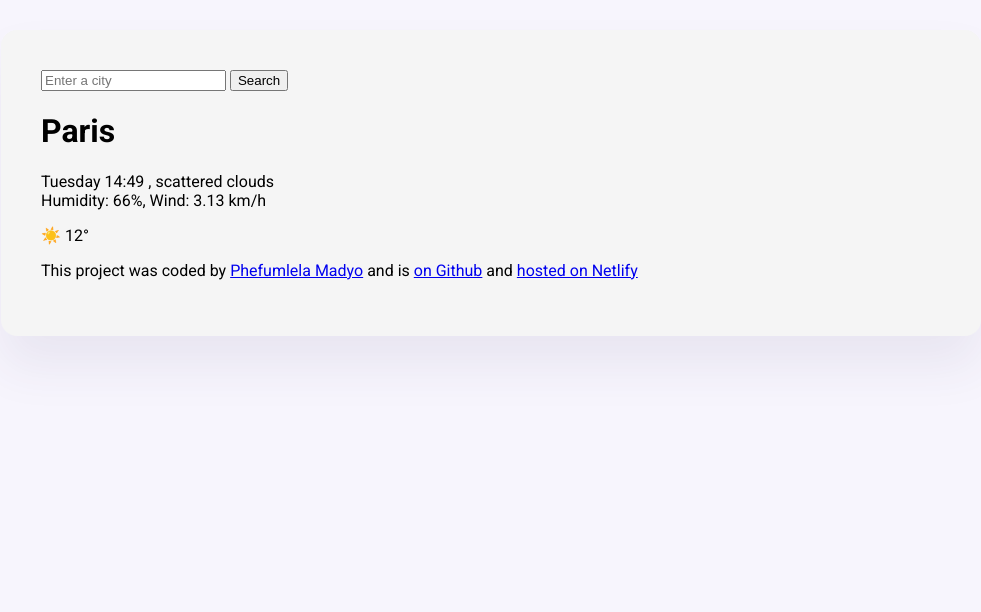
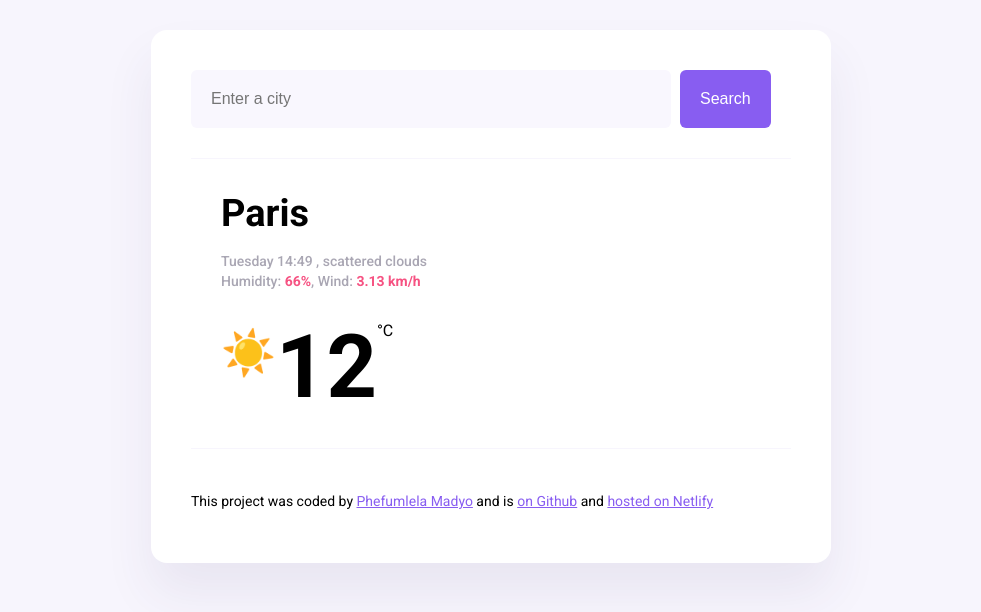
Before and after one commit to PhefuM/weather-application, a plain HTML site: page index.html in a window 1280 px wide. Shown: the whole page, without its empty margins (149-1130 px from the left). Drawn offline with Linux system fonts and the light colour scheme.

Commit message:
Added basic CSS

```diff
--- a/index.html
+++ b/index.html
@@ -13,26 +13,28 @@
     <title>My weather application</title>
 </head>
 <body>
-  <div class="weather-app"
+  <div class="weather-app">
     <header>
-        <form>
+        <form class="search-form">
             <input type="search"
-            placeholder="Enter a city" required />
-            <input type="submit" value="Search" />
-            </form>
+            placeholder="Enter a city" required class="search-form-input" />
+            <input type="submit" value="Search" class="search-form-button"/>
+        </form>
     </header>
-    <div>
     <main>
-        <h1>Paris</h1>
-        <p>
+      <div class="weather-app-data">
+        <h1 class="weather-app-city">Paris</h1>
+        <p class="weather-app-details">
             Tuesday 14:49 , scattered clouds
             <br />
-            Humidity: 66%, Wind: 3.13 km/h
+            Humidity: <strong>66%</strong>, Wind: <strong>3.13 km/h</strong>
         </p>
     </div>
-    </main>
-    <div>☀️ 12°</div>
-</body>
+    <div class="weather-app-temperature-container">
+      <div class="weather-app-icon">☀️</div>
+      <div class="weather-app-temperature">12</div>
+      <div class="weather-app-unit">°C</div>
+</main>
 <footer>
     <p>
         This project was coded by
@@ -42,4 +44,5 @@
     </p>
  </footer>
 </div>
+</body>
 </html>
--- a/src/style.css
+++ b/src/style.css
@@ -3,11 +3,91 @@ background-color: #F7F5FD;
 font-family: "Roboto", sans-serif;
 }
 
+header{
+    border-bottom: 1px solid #F7F5FD;
+    padding: 0 0 30px 0;
+}
+
 .weather-app{
-    background: whitesmoke;
-    max-width: 900px;
+    background: #FFFFFF;
+    max-width: 600px;
     margin: 30px auto;
     padding: 40px;
     box-shadow: 0 30px 50px rgba(65, 50, 100, 0.08);
     border-radius: 16px;
 }
+
+.search-form-input{
+    background-color: #F9F7FE;
+    border: none;
+    border-radius: 6px;
+    width: 80%;
+    padding: 20px;
+    font-size: 16px;
+}
+
+.search-form-button{
+    background:#885DF1;
+    padding: 20px;
+    font-size: 16px;
+    border: none;
+    border-radius: 6px;
+    margin-left: 5px ;
+    color: white;
+    font-size: 16px ;
+}
+
+main {
+    padding: 30px
+}
+
+.weather-app-data{
+    display: flexbox;
+    justify-content: space-between;
+}
+
+.weather-app-city{
+    margin: 0;
+    font-size: 38px;
+    line-height: 48px;
+}
+
+.weather-app-details{
+    font-size: 14px ;
+    line-height: 20px;
+    color: #A9A6B3;
+    font-weight:500;
+}
+
+.weather-app-details strong{
+    color: #F65282;
+}
+
+.weather-app-temperature-container{
+    display: flex;
+}
+
+.weather-app-temperature{
+    font-size: 88px;
+    font-weight: bold;
+    margin-top: 10px;
+}
+
+.weather-app-icon{
+    font-size: 44px;
+    margin-top: 22px
+}
+
+.weather-app-unit{
+    margin-top: 16px;
+}
+
+footer{
+    border-top: 1px solid #F7F5FD;
+    padding: 30px 0 0 0;
+    font-size: 14px;
+}
+
+a {
+    color: #885DF1;
+}
```
